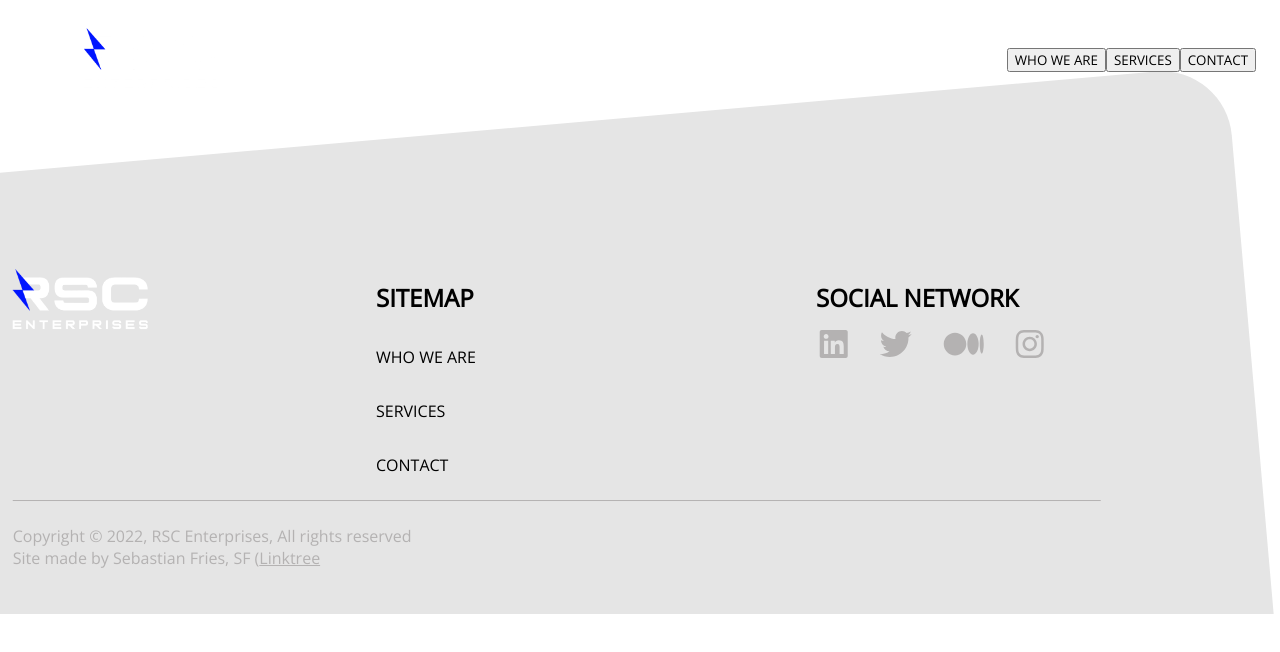
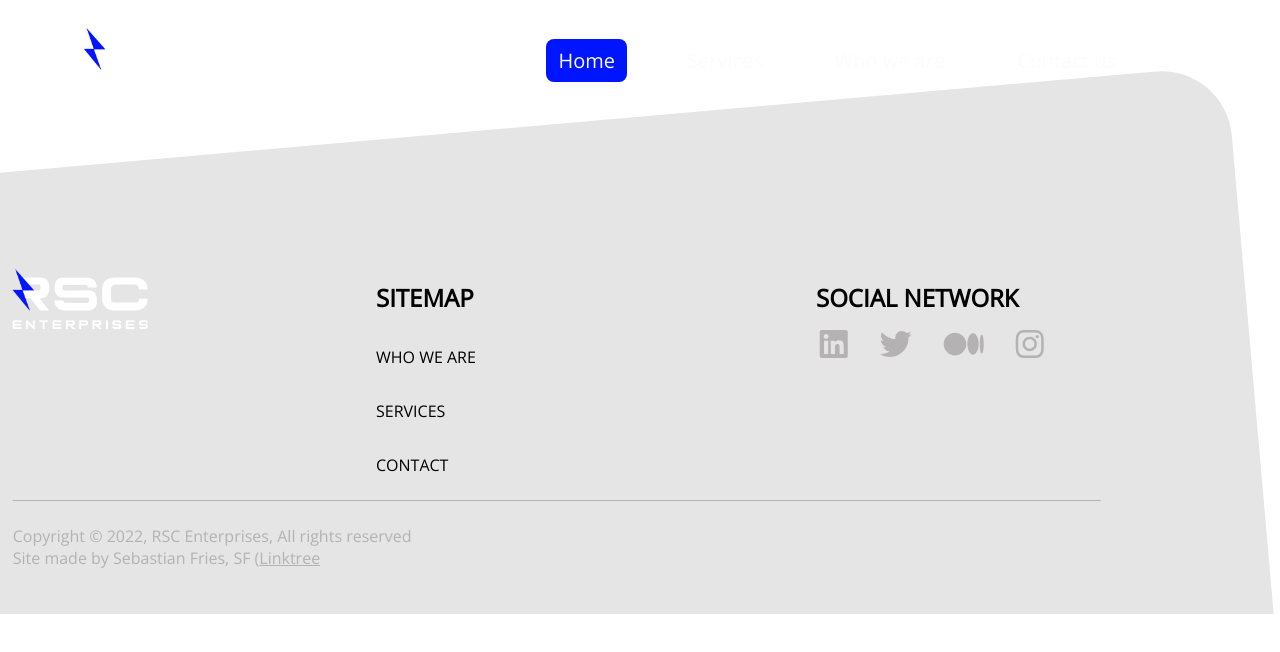
Before and after one commit to frse97/rsc-enterprise-reworked, a React (Create React App) app: page / in a window 1280 px wide. Shown: the top 652 px of the page. Built offline with nearby package versions, Linux system fonts and the light colour scheme.

Commit message:
Fixed navigation

```diff
--- a/src/components/design-system/navigation/RscNavbar/RscNavbar.scss
+++ b/src/components/design-system/navigation/RscNavbar/RscNavbar.scss
@@ -1,4 +1,32 @@
 .rsc-navigation {
+  display: flex;
+  align-items: center;
+  font-size: 20px;
+  margin-right: 128px;
+
   .rsc-nav-item {
+    &.is-active {
+      a {
+        padding: 8px 12px;
+        border-radius: 8px;
+        // background: rgba(0, 0, 0, 0.3);
+        background-color: var(--primary-color1);
+      }
+    }
+
+    &:not(:last-child) {
+      margin-right: 48px;
+    }
+
+    a {
+      padding: 8px 12px;
+      border-radius: 8px;
+      color: var(--light-bg);
+      text-decoration: none;
+
+      &:hover {
+        background: var(--primary-color4);
+      }
+    }
   }
 }
--- a/src/components/design-system/navigation/RscNavbar/RscNavbar.tsx
+++ b/src/components/design-system/navigation/RscNavbar/RscNavbar.tsx
@@ -1,26 +1,52 @@
-import { memo } from "react";
+import { memo, useCallback, useState } from "react";
 import { Link } from "react-router-dom";
 import { IRscNavbar, IRscNavItem } from "./RscNavbar.types";
+import cs from "classnames";
 import "./RscNavbar.scss";
+import { RouteKeys } from "../../../shared";
 
 const RscNavItem: React.FC<IRscNavItem> = (props) => {
-  const { name, url, active, items } = props;
+  const { name, url, itemKey, active, setActive, items } = props;
+
+  console.log("ITEM", itemKey, active);
+
+  const className = cs("rsc-nav-item", {
+    "is-active": active === itemKey,
+  });
+
+  const handleOnClick = useCallback(() => {
+    if (setActive) {
+      setActive(itemKey);
+    }
+  }, [itemKey, setActive]);
 
   return (
-    <div className="rsc-nav-item">
+    <div className={className} onClick={handleOnClick}>
       <Link to={url}>{name}</Link>
     </div>
   );
 };
 
 const RscNavbar: React.FC<IRscNavbar> = (props) => {
-  const { items } = props;
+  const { items, active } = props;
+  console.log("ITEMS", items);
+
+  const [activeItem, setActiveItem] = useState<RouteKeys>(active);
 
   return (
     <div className="rsc-navigation">
-      {items?.map((item) => (
-        <RscNavItem {...item} />
-      ))}
+      {items?.map((item) => {
+        return (
+          <RscNavItem
+            itemKey={item.itemKey}
+            name={item.name}
+            url={item.url}
+            items={item.items}
+            active={activeItem}
+            setActive={setActiveItem}
+          />
+        );
+      })}
     </div>
   );
 };
--- a/src/components/design-system/navigation/RscNavbar/RscNavbar.types.ts
+++ b/src/components/design-system/navigation/RscNavbar/RscNavbar.types.ts
@@ -1,7 +1,13 @@
+import { RouteKeys } from "../../../shared";
+
 /**
  * The properties for a single `RscNavItem` component
  */
 export interface IRscNavItem {
+  /**
+   * The key of the item
+   */
+  itemKey: RouteKeys;
   /**
    * The url of the item
    */
@@ -13,11 +19,15 @@ export interface IRscNavItem {
   /**
    * Identifier if the item is active
    */
-  active?: boolean;
+  active?: RouteKeys;
   /**
    * The children of the item (max 2 levels)
    */
   items?: IRscNavItem[];
+  /**
+   * A method to change routing
+   */
+  setActive?: React.Dispatch<React.SetStateAction<RouteKeys>>;
 }
 
 /**
@@ -31,5 +41,5 @@ export interface IRscNavbar {
   /**
    * The active item of the navbar
    */
-  active: boolean;
+  active: RouteKeys;
 }
--- a/src/components/pageStructure/rscHeader/rscHeader.tsx
+++ b/src/components/pageStructure/rscHeader/rscHeader.tsx
@@ -1,5 +1,4 @@
-import { memo } from "react";
-import { Link } from "react-router-dom";
+import { memo, useMemo } from "react";
 import { IRscNavItem, RscLogo } from "../../design-system";
 import { RscNavbar } from "../../design-system";
 import { rscRoutes } from "../../shared";
@@ -9,30 +8,25 @@ const routeToNavItems = () => {
   const items: IRscNavItem[] = [];
 
   for (const [key, value] of Object.entries(rscRoutes)) {
-    console.log("obj", key, value);
+    const item: IRscNavItem = {
+      itemKey: value.key,
+      name: value.name,
+      url: value.url,
+      items: value.items,
+    };
+    items.push(item);
   }
+  return items;
 };
 
 const RscHeader: React.FC = () => {
-  routeToNavItems();
-
+  const navItems = useMemo(() => routeToNavItems(), []);
   return (
     <header className="rsc-header">
       <div className="logo-container">
         <RscLogo />
       </div>
-      {/* <RscNavbar items={} /> */}
-      <div className="navigation">
-        <Link to={rscRoutes.aboutUs.url}>
-          <button>WHO WE ARE</button>
-        </Link>
-        <Link to={rscRoutes.services.url}>
-          <button>SERVICES</button>
-        </Link>
-        <Link to={rscRoutes.contactUs.url}>
-          <button>CONTACT</button>
-        </Link>
-      </div>
+      <RscNavbar items={navItems} active="home" />
     </header>
   );
 };
--- a/src/components/shared/model/routes.ts
+++ b/src/components/shared/model/routes.ts
@@ -1,7 +1,17 @@
+export type RouteKeys =
+  | "home"
+  | "services"
+  | "aboutUs"
+  | "contactUs"
+  | "web3Adoption"
+  | "enterpriseBlockchain";
+
 /**
  * A single rsc route
  */
 interface IRscRoute {
+  // The key of the route
+  key: RouteKeys;
   // The url of the route
   url: string;
   // The translation key for the route
@@ -23,32 +33,38 @@ interface IRscRoutes {
 export const rscRoutes: IRscRoutes = {
   // The home route.
   home: {
+    key: "home",
     url: "/rsc-enterprise-reworked",
-    name: "home",
+    name: "Home",
   },
   // The route for the services page
   services: {
+    key: "services",
     url: "/rsc-enterprise-reworked/services",
-    name: "services",
+    name: "Services",
     items: [
       {
+        key: "web3Adoption",
         url: "/rsc-enterprise-reworked/services/web3-adoption",
-        name: "web3 adaption",
+        name: "Web3 Adoption",
       },
       {
+        key: "enterpriseBlockchain",
         url: "/rsc-enterprise-reworked/services/enterprise-blockchain",
-        name: "enterprise blockchain",
+        name: "Enterprise Blockchain",
       },
     ],
   },
   // The route for the about us page
   aboutUs: {
+    key: "aboutUs",
     url: "/rsc-enterprise-reworked/about-us",
-    name: "about-us",
+    name: "Who we are",
   },
   // The route for the contact page
   contactUs: {
+    key: "contactUs",
     url: "/rsc-enterprise-reworked/contact-us",
-    name: "contact-us",
+    name: "Contact us",
   },
 };
```
